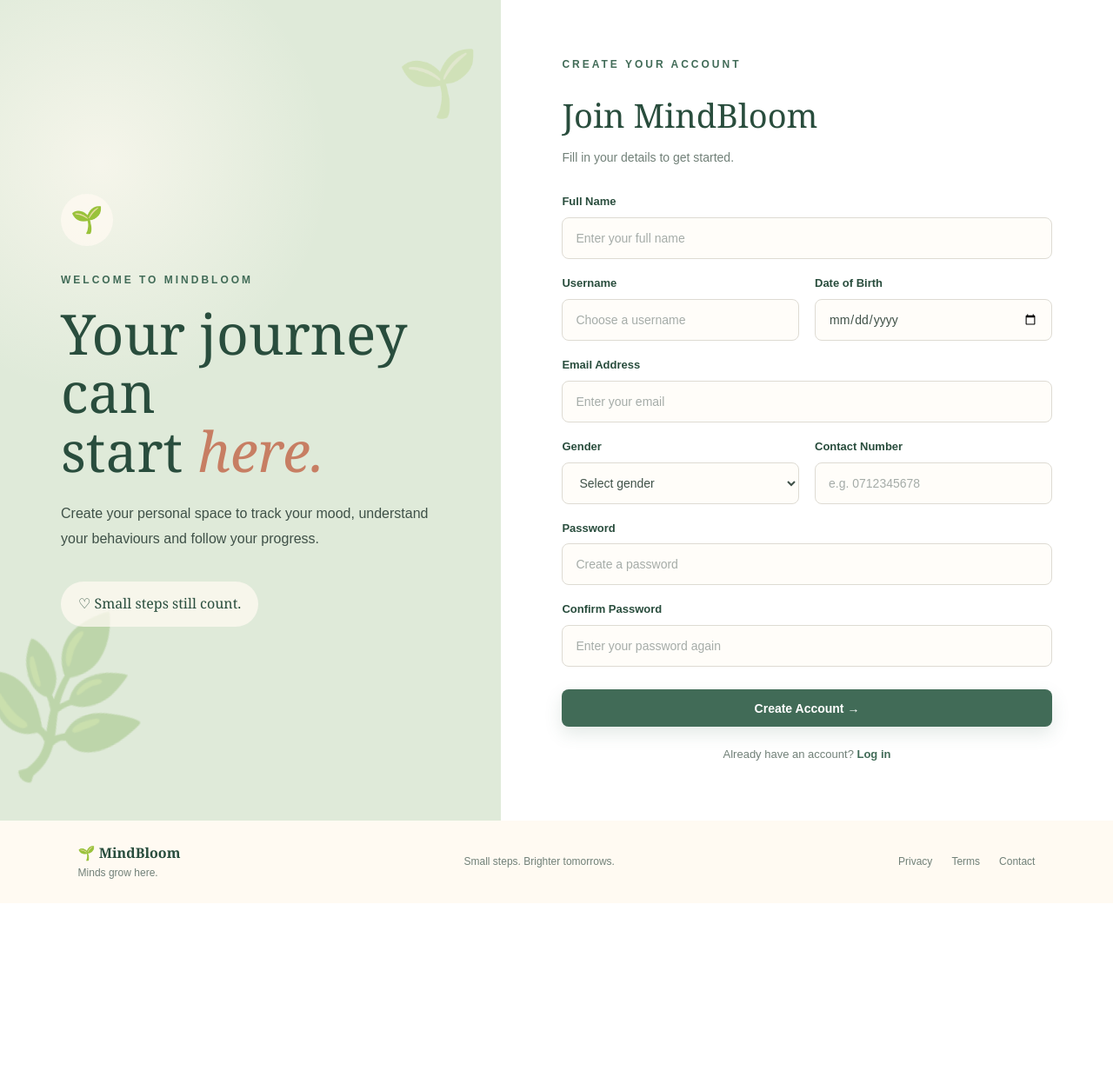
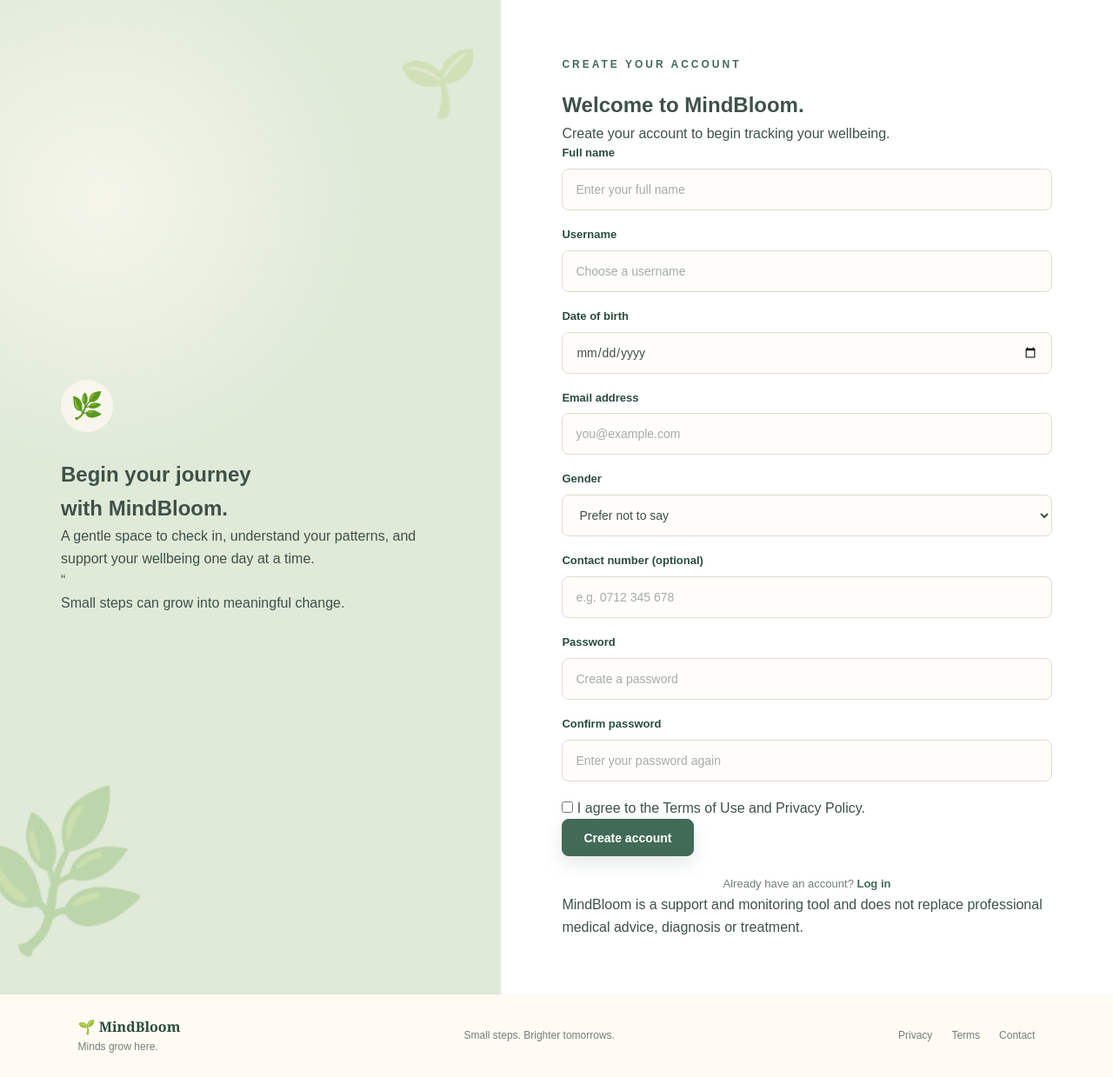
Before and after one commit to GraceChelangat/MindBloom-System, a Django app: page /signup/ in a window 1280 px wide. Shown: the part 90-1329 px from the top of the page at 87% size. Before the commit the page ends 1129 px from the top, so only its background shows below. Run offline with Django 5.2, Linux system fonts and the light colour scheme.

Commit message:
Authentication page done that is login and signup

```diff
--- a/config/urls.py
+++ b/config/urls.py
@@ -7,6 +7,7 @@ urlpatterns = [
     path('', views.home, name='home'),
     path('signup/', views.signup, name='signup'),
     path('login/', views.login_view, name='login'),
+    path('logout/', views.logout_view, name='logout'),
     path('dashboard/', views.dashboard, name='dashboard'),
     path('nutrition-questionnaire/', views.nutrition_questionnaire, name='nutrition_questionnaire'),
     path('resources/', views.resources, name='resources'),
--- a/core/views.py
+++ b/core/views.py
@@ -1,18 +1,91 @@
+from django.shortcuts import render, redirect
+from django.contrib.auth.models import User
 from django.contrib import messages
-from django.shortcuts import redirect, render
-
-from .forms import NutritionLifestyleQuestionnaireForm
+from django.contrib.auth import authenticate, login, logout
+from django.contrib.auth.decorators import login_required
+from .models import TeenagerYoungAdult
 
 
 def home(request):
     return render(request, 'home.html')
 
 def signup(request):
+    if request.method == 'POST':
+        full_name = request.POST.get('full_name')
+        username = request.POST.get('username')
+        email = request.POST.get('email')
+        password = request.POST.get('password')
+        confirm_password = request.POST.get('confirm_password')
+        date_of_birth = request.POST.get('date_of_birth')
+        gender = request.POST.get('gender')
+        contact_number = request.POST.get('contact_number')
+
+        if password != confirm_password:
+            messages.error(request, 'Passwords do not match.')
+            return redirect('signup')
+
+        if User.objects.filter(username=username).exists():
+            messages.error(request, 'That username is already in use.')
+            return redirect('signup')
+
+        if User.objects.filter(email=email).exists():
+            messages.error(request, 'An account with that email already exists.')
+            return redirect('signup')
+
+        user = User.objects.create_user(
+            username=username,
+            email=email,
+            password=password
+        )
+
+        TeenagerYoungAdult.objects.create(
+            user=user,
+            name=full_name,
+            date_of_birth=date_of_birth,
+            gender=gender,
+            contact_number=contact_number
+        )
+
+        messages.success(
+            request,
+            'Account created successfully. You can now log in.'
+        )
+
+        return redirect('login')
+
     return render(request, 'signup.html')
 
 def login_view(request):
+    if request.user.is_authenticated:
+        return redirect('dashboard')
+
+    if request.method == 'POST':
+        username = request.POST.get('username')
+        password = request.POST.get('password')
+
+        user = authenticate(
+            request,
+            username=username,
+            password=password
+        )
+
+        if user is not None:
+            login(request, user)
+            return redirect('dashboard')
+
+        messages.error(
+            request,
+            'Invalid username or password. Please try again.'
+        )
+
     return render(request, 'login.html')
 
+def logout_view(request):
+    logout(request)
+    messages.success(request, 'You have been logged out successfully.')
+    return redirect('home')
+
+@login_required(login_url='login')
 def dashboard(request):
     return render(request, 'dashboard.html')
 
--- a/static/css/style.css
+++ b/static/css/style.css
@@ -108,6 +108,11 @@ a {
 .nav-actions {
     display: flex;
     gap: 12px;
+}
+
+.nav-actions button {
+    font-family: inherit;
+    cursor: pointer;
 }
 
 
--- a/templates/base.html
+++ b/templates/base.html
@@ -28,8 +28,15 @@
         </nav>
 
         <div class="nav-actions">
-            <a href="{% url 'login' %}" class="btn btn-outline">Log in</a>
-            <a href="{% url 'signup' %}" class="btn btn-primary">Sign up</a>
+            {% if user.is_authenticated %}
+            <form method="post" action="{% url 'logout' %}">
+                {% csrf_token %}
+                <button type="submit" class="btn btn-outline">Log out</button>
+            </form>
+            {% else %}
+                <a href="{% url 'login' %}" class="btn btn-outline">Log in</a>
+                <a href="{% url 'signup' %}" class="btn btn-primary">Sign up</a>
+            {% endif %}
         </div>
     </header>
 
--- a/templates/dashboard.html
+++ b/templates/dashboard.html
@@ -224,6 +224,9 @@
                 <a href="{% url 'resources' %}" class="card-link">
                     Explore resources →
                 </a>
+                <a href="{% url 'logout' %}" class="logout-btn">
+    Log out
+</a>
             </div>
         </div>
 
--- a/templates/signup.html
+++ b/templates/signup.html
@@ -6,123 +6,161 @@
 
 <section class="auth-section">
 
+    <!-- Decorative side -->
     <div class="auth-decoration">
-        <div class="auth-message">
-            <span class="auth-leaf">🌱</span>
+        <div class="auth-decoration-content">
+            <span class="auth-leaf">🌿</span>
 
-            <p class="eyebrow">WELCOME TO MINDBLOOM</p>
-
-            <h1>
-                Your journey can<br>
-                start <span>here.</span>
-            </h1>
+            <h2>Begin your journey<br>with MindBloom.</h2>
 
             <p>
-                Create your personal space to track your mood,
-                understand your behaviours and follow your progress.
+                A gentle space to check in, understand your patterns,
+                and support your wellbeing one day at a time.
             </p>
 
-            <div class="support-note">
-                ♡ Small steps still count.
+            <div class="auth-quote">
+                <span>“</span>
+                <p>Small steps can grow into meaningful change.</p>
             </div>
         </div>
     </div>
 
 
+    <!-- Sign up form -->
     <div class="auth-form-container">
 
-        <div class="auth-form-header">
+        <div class="auth-form-wrapper">
+
             <p class="eyebrow">CREATE YOUR ACCOUNT</p>
-            <h2>Join MindBloom</h2>
-            <p>Fill in your details to get started.</p>
+
+            <h1>Welcome to <span>MindBloom.</span></h1>
+
+            <p class="auth-subtitle">
+                Create your account to begin tracking your wellbeing.
+            </p>
+
+
+            <!-- Django messages -->
+            {% if messages %}
+                <div class="auth-messages">
+                    {% for message in messages %}
+                        <div class="auth-message {{ message.tags }}">
+                            {{ message }}
                         </div>
+                    {% endfor %}
+                </div>
+            {% endif %}
 
-        <form class="auth-form">
 
+            <form method="POST"
+                  action="{% url 'signup' %}"
+                  class="auth-form">
+
+                {% csrf_token %}
+
+
+                <!-- Full name -->
                 <div class="form-group">
-                <label for="name">Full Name</label>
+                    <label for="full_name">Full name</label>
+
                     <input
                         type="text"
-                    id="name"
-                    name="name"
+                        id="full_name"
+                        name="full_name"
                         placeholder="Enter your full name"
+                        required
                     >
                 </div>
 
-            <div class="form-row">
 
+                <!-- Username -->
                 <div class="form-group">
                     <label for="username">Username</label>
+
                     <input
                         type="text"
                         id="username"
                         name="username"
                         placeholder="Choose a username"
+                        required
                     >
                 </div>
 
+
+                <!-- Date of birth -->
                 <div class="form-group">
-                    <label for="dob">Date of Birth</label>
+                    <label for="date_of_birth">Date of birth</label>
+
                     <input
                         type="date"
-                        id="dob"
+                        id="date_of_birth"
                         name="date_of_birth"
+                        required
                     >
                 </div>
 
-            </div>
 
+                <!-- Email -->
                 <div class="form-group">
-                <label for="email">Email Address</label>
+                    <label for="email">Email address</label>
+
                     <input
                         type="email"
                         id="email"
                         name="email"
-                    placeholder="Enter your email"
+                        placeholder="you@example.com"
+                        required
                     >
                 </div>
 
-            <div class="form-row">
 
+                <!-- Gender -->
                 <div class="form-group">
                     <label for="gender">Gender</label>
 
                     <select id="gender" name="gender">
-                        <option value="">Select gender</option>
+                        <option value="">Prefer not to say</option>
                         <option value="Female">Female</option>
                         <option value="Male">Male</option>
                         <option value="Other">Other</option>
-                        <option value="Prefer not to say">
-                            Prefer not to say
-                        </option>
                     </select>
                 </div>
 
+
+                <!-- Contact number -->
                 <div class="form-group">
-                    <label for="contact">Contact Number</label>
+                    <label for="contact_number">
+                        Contact number
+                        <span class="optional">(optional)</span>
+                    </label>
+
                     <input
                         type="tel"
-                        id="contact"
+                        id="contact_number"
                         name="contact_number"
-                        placeholder="e.g. 0712345678"
+                        placeholder="e.g. 0712 345 678"
                     >
                 </div>
 
-            </div>
 
+                <!-- Password -->
                 <div class="form-group">
                     <label for="password">Password</label>
+
                     <input
                         type="password"
                         id="password"
                         name="password"
                         placeholder="Create a password"
+                        required
                     >
                 </div>
 
+
+                <!-- Confirm password -->
                 <div class="form-group">
                     <label for="confirm_password">
-                    Confirm Password
+                        Confirm password
                     </label>
 
                     <input
@@ -130,19 +168,47 @@
                         id="confirm_password"
                         name="confirm_password"
                         placeholder="Enter your password again"
+                        required
                     >
                 </div>
 
-            <button type="submit" class="btn btn-primary auth-button">
-                Create Account →
+
+                <!-- Agreement -->
+                <div class="form-check">
+                    <input
+                        type="checkbox"
+                        id="terms"
+                        required
+                    >
+
+                    <label for="terms">
+                        I agree to the Terms of Use and Privacy Policy.
+                    </label>
+                </div>
+
+
+                <!-- Submit -->
+                <button
+                    type="submit"
+                    class="btn btn-primary auth-submit"
+                >
+                    Create account
                 </button>
+
+            </form>
+
 
             <p class="auth-switch">
                 Already have an account?
                 <a href="{% url 'login' %}">Log in</a>
             </p>
 
-        </form>
+            <p class="auth-disclaimer">
+                MindBloom is a support and monitoring tool and does not
+                replace professional medical advice, diagnosis or treatment.
+            </p>
+
+        </div>
 
     </div>
 
```
Also changed, not shown: templates/login.html (+99 -27 lines). Lines whose indentation alone changed are shown as unchanged.
